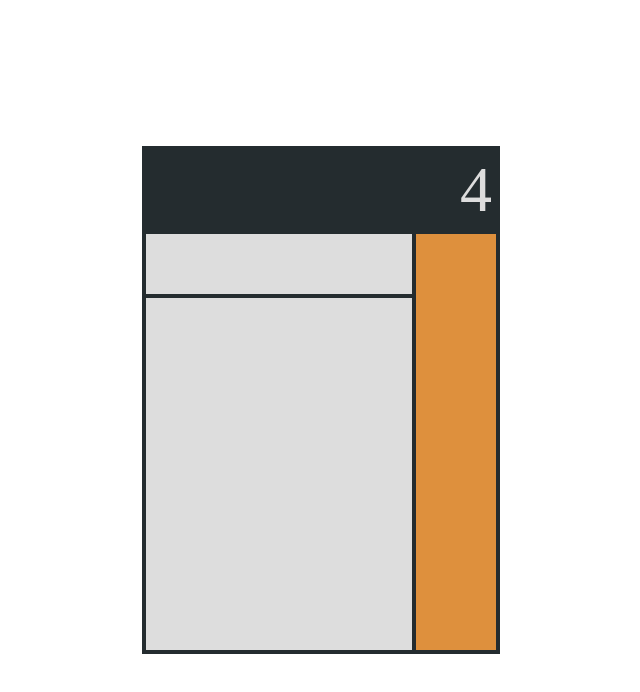
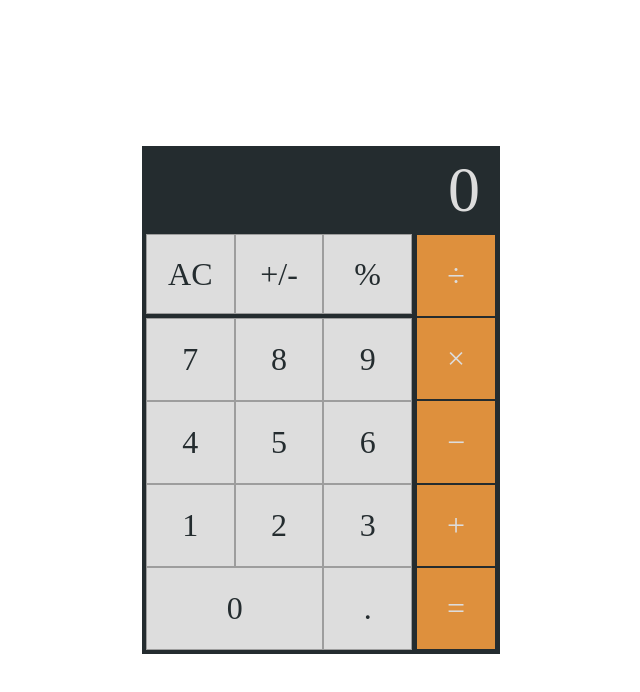
Before and after one commit to s0kil/web-calculator, a website: page public/index.html in a window 1280 px wide. Shown: the whole page, without its empty margins (319-959 px from the left). Drawn offline with Linux system fonts and the light colour scheme.

Commit message:
Buttons And Operations Layout

```diff
--- /dev/null
+++ b/public/calculator.js
@@ -0,0 +1 @@
+export default {}
--- a/public/index.css
+++ b/public/index.css
@@ -2,6 +2,7 @@
     --color-black: #242c2f;
     --color-orange: #de903d;
     --color-gray: #dddddd;
+    --color-gray-dark: #9d9d9d;
 }
 
 html,
@@ -28,16 +29,16 @@ body {
     display: grid;
     grid-gap: 4px;
     grid-template-columns: 1fr 80px;
-    grid-template-rows: 80px 60px 1fr;
+    grid-template-rows: 80px 80px 1fr;
     grid-template-areas:
         "response-pane   response-pane"
         "functions-input operations-input"
         "digits-input    operations-input";
 }
-#response-pane {
+#calculator-response-pane {
     grid-area: response-pane;
 
-    padding: 0 4px;
+    padding: 0 1rem;
     font-size: 4rem;
     vertical-align: middle;
     color: var(--color-gray);
@@ -46,21 +47,57 @@ body {
     align-items: center;
     justify-content: flex-end;
 }
-#functions-input {
+#calculator-functions-input {
     grid-area: functions-input;
 
+    display: flex;
+}
+#calculator-digits-input {
+    grid-area: digits-input;
+
+    display: grid;
+    grid-template-columns: 1fr 1fr 1fr;
+}
+#calculator-operations-input {
+    grid-area: operations-input;
+
+    display: flex;
+    flex-direction: column;
+}
+
+.calculator-item {
+    flex: 1;
+    margin: 1px;
+    display: flex;
+    cursor: pointer;
+    user-select: none;
+    font-size: 2rem;
+    align-items: center;
+    justify-content: center;
+}
+.calculator-item:hover {
+    opacity: 0.9;
+}
+.calculator-item:active {
+    transform: scale(0.9);
+}
+
+#calculator-digits-input,
+#calculator-functions-input {
+    background-color: var(--color-gray-dark);
+}
+#calculator-digits-input .calculator-item,
+#calculator-functions-input .calculator-item {
     color: var(--color-black);
     background-color: var(--color-gray);
 }
-#digits-input {
-    grid-area: digits-input;
-
-    color: var(--color-black);
-    background-color: var(--color-gray);
-}
-#operations-input {
-    grid-area: operations-input;
-
+#calculator-operations-input .calculator-item {
     color: var(--color-gray);
     background-color: var(--color-orange);
 }
+
+/* Special Case: "0", Take Up 2 Grid Columns */
+#calculator-digits-input .calculator-item[data-digit="0"] {
+    grid-column-start: auto;
+    grid-column-end: span 2;
+}
--- a/public/index.html
+++ b/public/index.html
@@ -5,15 +5,37 @@
         <meta http-equiv="X-UA-Compatible" content="IE=edge" />
         <meta name="viewport" content="width=device-width, initial-scale=1.0" />
         <link rel="stylesheet" href="./index.css" />
-        <script src="./index.js" defer></script>
+        <script src="./index.js" defer type="module"></script>
         <title>Web Calculator</title>
     </head>
     <body>
         <main id="calculator-shell">
-            <section id="response-pane">4</section>
-            <section id="functions-input"></section>
-            <section id="digits-input"></section>
-            <section id="operations-input"></section>
+            <section id="calculator-response-pane">0</section>
+            <section id="calculator-functions-input">
+                <div class="calculator-item">AC</div>
+                <div class="calculator-item">+/-</div>
+                <div class="calculator-item">%</div>
+            </section>
+            <section id="calculator-digits-input">
+                <div class="calculator-item" data-digit="7">7</div>
+                <div class="calculator-item" data-digit="8">8</div>
+                <div class="calculator-item" data-digit="9">9</div>
+                <div class="calculator-item" data-digit="4">4</div>
+                <div class="calculator-item" data-digit="5">5</div>
+                <div class="calculator-item" data-digit="6">6</div>
+                <div class="calculator-item" data-digit="1">1</div>
+                <div class="calculator-item" data-digit="2">2</div>
+                <div class="calculator-item" data-digit="3">3</div>
+                <div class="calculator-item" data-digit="0">0</div>
+                <div class="calculator-item" data-digit=".">.</div>
+            </section>
+            <section id="calculator-operations-input">
+                <div class="calculator-item" data-operation="division">&#247;</div>
+                <div class="calculator-item" data-operation="multiplication">&#215;</div>
+                <div class="calculator-item" data-operation="subtraction">&#8722;</div>
+                <div class="calculator-item" data-operation="addition">&#43;</div>
+                <div class="calculator-item" data-operation="equals">&#61;</div>
+            </section>
         </main>
     </body>
 </html>
--- a/public/index.js
+++ b/public/index.js
@@ -0,0 +1,6 @@
+import calculator from "./calculator.js"
+
+function showResponse(output) {
+    document.querySelector("#calculator-response-pane").textContent =
+        String(output)
+}
```
